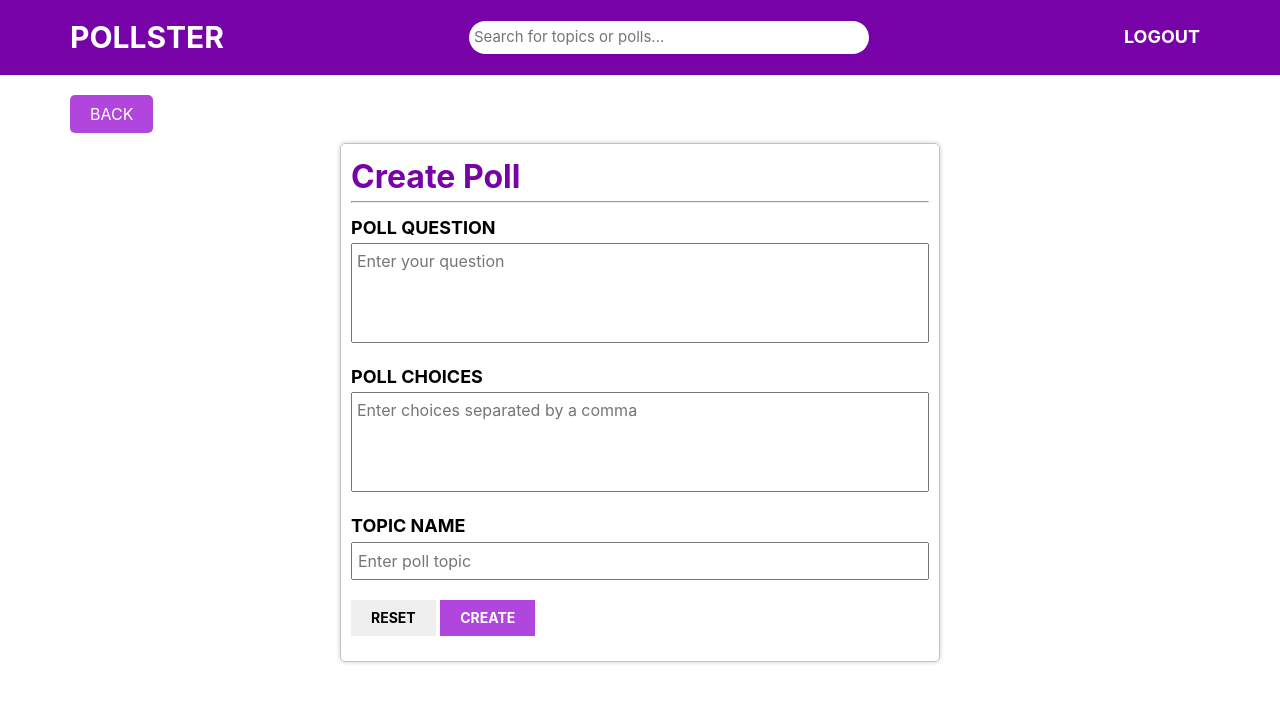
After one commit to AKWanjohi/pollster, a Django app: page /create-poll in a window 1280 px wide. The commit adds this page. Shown: the top 703 px of the page. Run offline with Django 3.2, Linux system fonts and the light colour scheme; the visitor is signed in with stand-in values (Sample User, id 1); data that the repository does not hold is empty.

Commit message:
Created 'create poll' page.
- Created create_poll view.
- Styled 'create poll' page.

```diff
--- a/polls/urls.py
+++ b/polls/urls.py
@@ -8,4 +8,5 @@ urlpatterns = [
     path('register', views.register, name='register'),
     path('poll/<int:poll_id>', views.poll, name='poll'),
     path('poll/<int:poll_id>/results', views.results, name='results'),
+    path('create-poll', views.create_poll, name='create-poll'),
 ]
--- a/polls/views.py
+++ b/polls/views.py
@@ -3,7 +3,7 @@ from django.contrib import messages
 from django.contrib.auth import authenticate, login as auth_login, logout as auth_logout
 from django.contrib.auth.decorators import login_required
 from django.db.models import Q
-from .models import QuestionVoter, Topic, User, Question, QuestionVoter
+from .models import Choice, QuestionVoter, Topic, User, Question, QuestionVoter
 
 
 def home(request):
@@ -112,3 +112,29 @@ def results(request, poll_id):
     poll = Question.objects.get(id=poll_id)
     context = {'poll': poll}
     return render(request, 'results.html', context)
+
+
+@login_required(login_url='login')
+def create_poll(request):
+    if request.method == "POST":
+        poll_question = request.POST.get('poll_question')
+        topic_name = request.POST.get('topic_name')
+        topic = Topic.objects.get(name=topic_name)
+
+        poll_choices = []
+        choices = request.POST.get('poll_choices')
+        choices_list = choices.split(',')
+        for choice in choices_list:
+            poll_choices.append(choice.strip())
+
+        question = Question.objects.create(
+            creator=request.user, question_text=poll_question, topic=topic)
+        question.save()
+
+        for choice in poll_choices:
+            choice = question.choice_set.create(choice_text=choice)
+            choice.save()
+
+        return redirect('home')
+    topics = Topic.objects.all()
+    return render(request, 'create_poll.html', {'topics': topics})
--- a/static/css/style.css
+++ b/static/css/style.css
@@ -26,6 +26,7 @@ body {
 
 main {
   margin-top: 2rem;
+  margin-bottom: 5rem;
 }
 
 /* Header */
@@ -102,21 +103,27 @@ header ul a:hover {
 }
 
 label {
-  font-size: 2rem;
+  font-size: 1.8rem;
   font-weight: bold;
   text-transform: uppercase;
 }
 
-input {
+input,
+textarea {
   margin-top: 0.5rem;
   padding: 0.5rem;
   width: 100%;
-  font-size: 1.8rem;
   line-height: 1.5;
 }
 
-input:focus {
+input:focus,
+textarea:focus {
   outline-color: var(--primary-color);
+}
+
+textarea {
+  min-height: 10rem;
+  resize: none;
 }
 
 .form-buttons {
@@ -126,6 +133,7 @@ input:focus {
 button {
   border: none;
   padding: 1rem 2rem;
+  font-size: 1.4rem;
   font-weight: bold;
   text-transform: uppercase;
   cursor: pointer;
@@ -217,11 +225,16 @@ button[type="submit"]:hover {
 
 .homepage-content .poll-create {
   padding: 1.5rem 2rem;
-  background-color: #b046dd;
+  background-color: var(--accent-color);
   border-radius: 1rem;
   text-decoration: none;
   text-transform: uppercase;
   color: #fff;
+}
+
+.homepage-content .poll-create:hover {
+  background-color: var(--primary-color);
+  font-weight: bold;
 }
 
 .homepage-content .polls-count {
@@ -380,7 +393,7 @@ a.login-link {
 
 /* Poll Page */
 .action-buttons {
-  margin-bottom: 2rem;
+  margin-bottom: 1rem;
 }
 
 .back-button {
@@ -407,3 +420,18 @@ a.login-link {
   font-weight: bold;
   color: var(--primary-color);
 }
+
+/* Create Poll Page */
+.create-poll {
+  width: 60rem;
+  margin: auto;
+  padding: 1rem;
+  border: 0.1rem solid #c2c2c2;
+  border-radius: 0.5rem;
+  box-shadow: 0 0 0.5rem rgba(0, 0, 0, 0.2);
+}
+
+.create-poll h1 {
+  margin-block: 0.5rem;
+  color: var(--primary-color);
+}
--- /dev/null
+++ b/templates/create_poll.html
@@ -0,0 +1,41 @@
+{% extends 'base.html' %}
+
+{% block title %}| Create Poll{% endblock title %}
+
+{% block content %}
+    <main class="create-poll-content">
+        <div class="container">
+            <div class="action-buttons">
+                <a href="{{request.META.HTTP_REFERER}}" class="back-button">Back</a>
+            </div>
+            <div class="create-poll">
+                <h1>Create Poll</h1>
+                <hr>
+                <form method="POST">
+                    {% csrf_token %}
+                    <div class="form-group">
+                        <label for="poll_question">Poll Question</label>
+                        <textarea name="poll_question" id="poll_question" placeholder="Enter your question" required></textarea>
+                    </div>
+                    <div class="form-group">
+                        <label for="poll_choices">Poll Choices</label>
+                        <textarea name="poll_choices" id="poll_choices" placeholder="Enter choices separated by a comma" required></textarea>
+                    </div>
+                    <div class="form-group">
+                        <label for="topic_name">Topic Name</label>
+                        <input type="text" name="topic_name" id="topic_name" placeholder="Enter poll topic" list="topic_list" required>
+                    </div>
+                    <datalist id="topic_list">
+                        {% for topic in topics %}
+                            <option value="{{topic.name}}">{{topic.name}}</option>
+                        {% endfor %}
+                    </datalist>
+                    <div class="form-buttons">
+                        <button type='reset'>Reset</button>
+                        <button type='submit'>Create</button>
+                    </div>
+                </form>
+            </div>
+        </div>
+    </main>
+{% endblock content %}
--- a/templates/index.html
+++ b/templates/index.html
@@ -34,7 +34,7 @@
                             <p class='polls-count'>{{polls.count}} poll{{polls.count|pluralize}} avaliable</p>
                         {% endif %}
                     </div>
-                    <a href="" class='poll-create'>Create Poll</a>
+                    <a href="{% url 'create-poll' %}" class='poll-create'>Create Poll</a>
                 </div>
 
                 {% if polls or voted_polls %}
```
